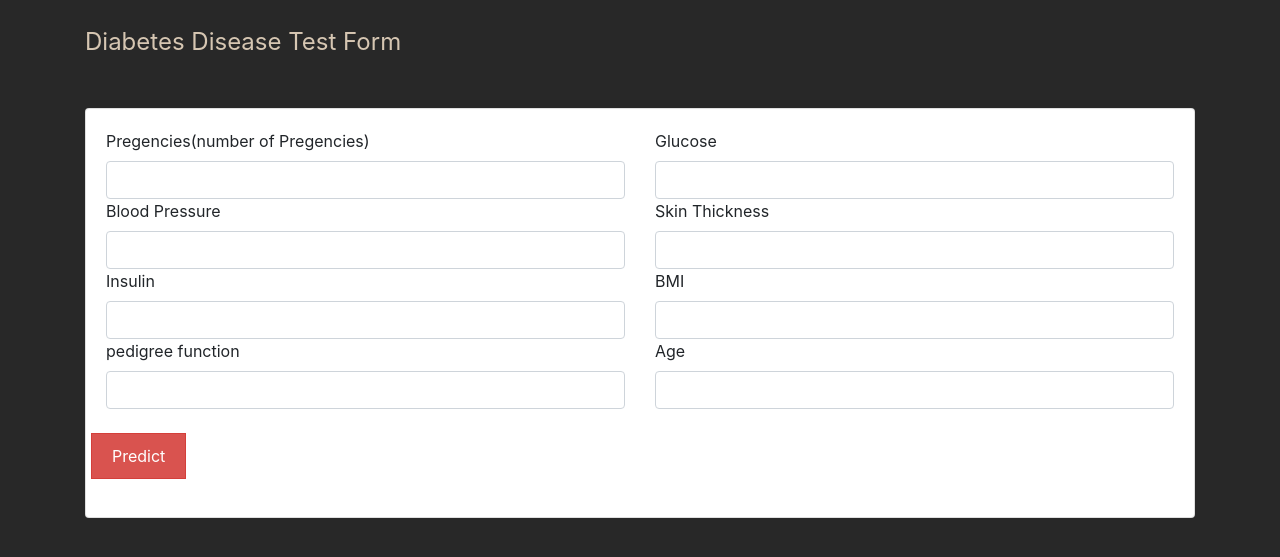
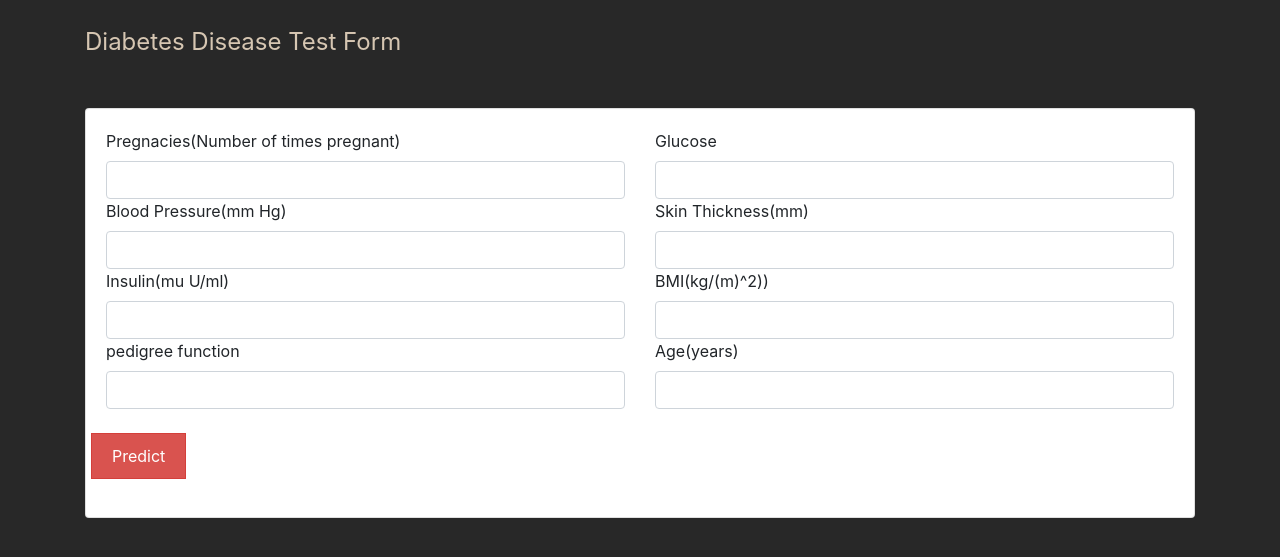
Before and after one commit to sanyukta-patil/Diabe, a Flask app: page / in a window 1280 px wide. Shown: the part 80-637 px from the top of the page. Run offline with Flask 2, Linux system fonts and the light colour scheme; parts of the project's set-up code (start-up, migrations or seed data) failed here and were passed over; some libraries are stand-ins or nearby versions.

Commit message:
Updated unit

```diff
--- a/templates/index.html
+++ b/templates/index.html
@@ -41,7 +41,7 @@ html>
 				  <div class="card card-body" >
 					  <div class="form-group  row">
 						<div class="col-sm-6">
-							<label for="age">Pregencies(number of Pregencies)</label>
+							<label for="age">Pregnacies(Number of times pregnant)</label>
 							<input type="text" class="form-control" id="age" name="prg" required>
 						</div>
             <div class="col-sm-6">
@@ -49,19 +49,19 @@ html>
 							<input type="text" class="form-control" id="age" name="gl" required>
 						</div>
             <div class="col-sm-6">
-							<label for="age">Blood Pressure</label>
+							<label for="age">Blood Pressure(mm Hg)</label>
 							<input type="text" class="form-control" id="age" name="bp" required>
 						</div>
             <div class="col-sm-6">
-							<label for="age">Skin Thickness</label>
+							<label for="age">Skin Thickness(mm)</label>
 							<input type="text" class="form-control" id="age" name="sk" required>
 						</div>
             <div class="col-sm-6">
-              <label for="age">Insulin</label>
+              <label for="age">Insulin(mu U/ml)</label>
               <input type="text" class="form-control" id="age" name="ins" required>
             </div>
             <div class="col-sm-6">
-              <label for="age">BMI</label>
+              <label for="age">BMI(kg/(m)^2))</label>
               <input type="text" class="form-control" id="age" name="BMI" required>
             </div>
             <div class="col-sm-6">
@@ -69,7 +69,7 @@ html>
               <input type="text" class="form-control" id="age" name="ped" required>
             </div>
             <div class="col-sm-6">
-              <label for="age">  Age </label>
+              <label for="age">Age(years)</label>
               <input type="text" class="form-control" id="age" name="age" required>
             </div>
 
```
